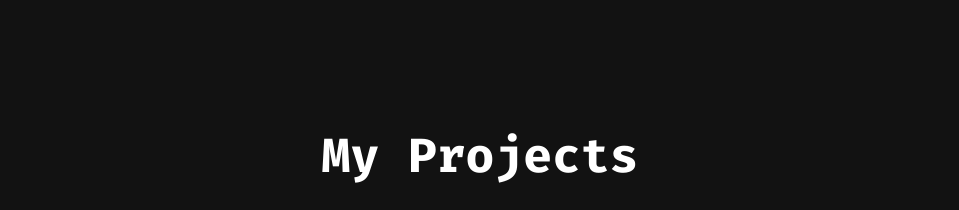
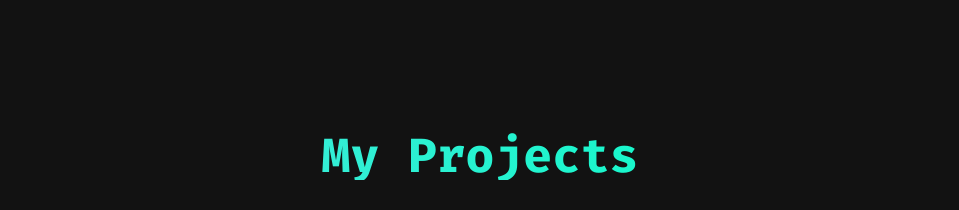
Before and after one commit to sage9705/portfolio, a Next.js app: page / in a window 1280 px wide. Shown: the part 1880-2090 px from the top of the page, without its empty margins (160-1119 px from the left). Built offline with nearby package versions, Linux system fonts and the light colour scheme.

Commit message:
minor style update

```diff
--- a/src/app/components/projectsection.jsx
+++ b/src/app/components/projectsection.jsx
@@ -62,7 +62,7 @@ const ProjectsSection = () => {
         variants={sectionVariants}
         className="container mx-auto px-4 relative z-10"
       >
-        <h2 className="text-center text-5xl font-extrabold text-white mb-12 bg-clip-text text-transparent">
+        <h2 className="text-4xl sm:text-5xl font-bold mb-8 text-center bg-clip-text text-transparent bg-gradient-to-r from-[#4ce6de] to-[#00ffc3]">
           My Projects
         </h2>
         <motion.div className="flex flex-wrap justify-center items-center gap-4 mb-12">
```
